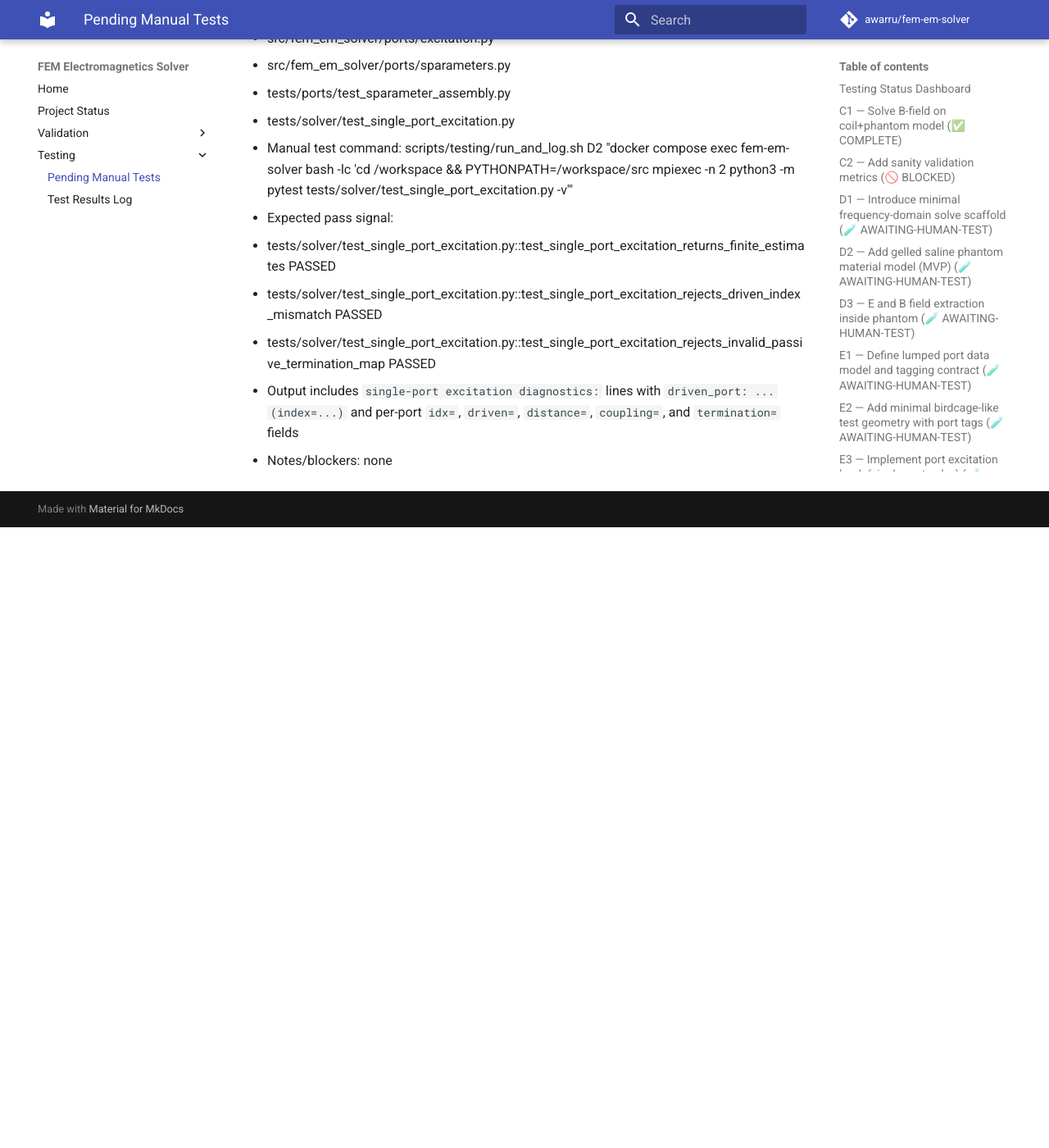
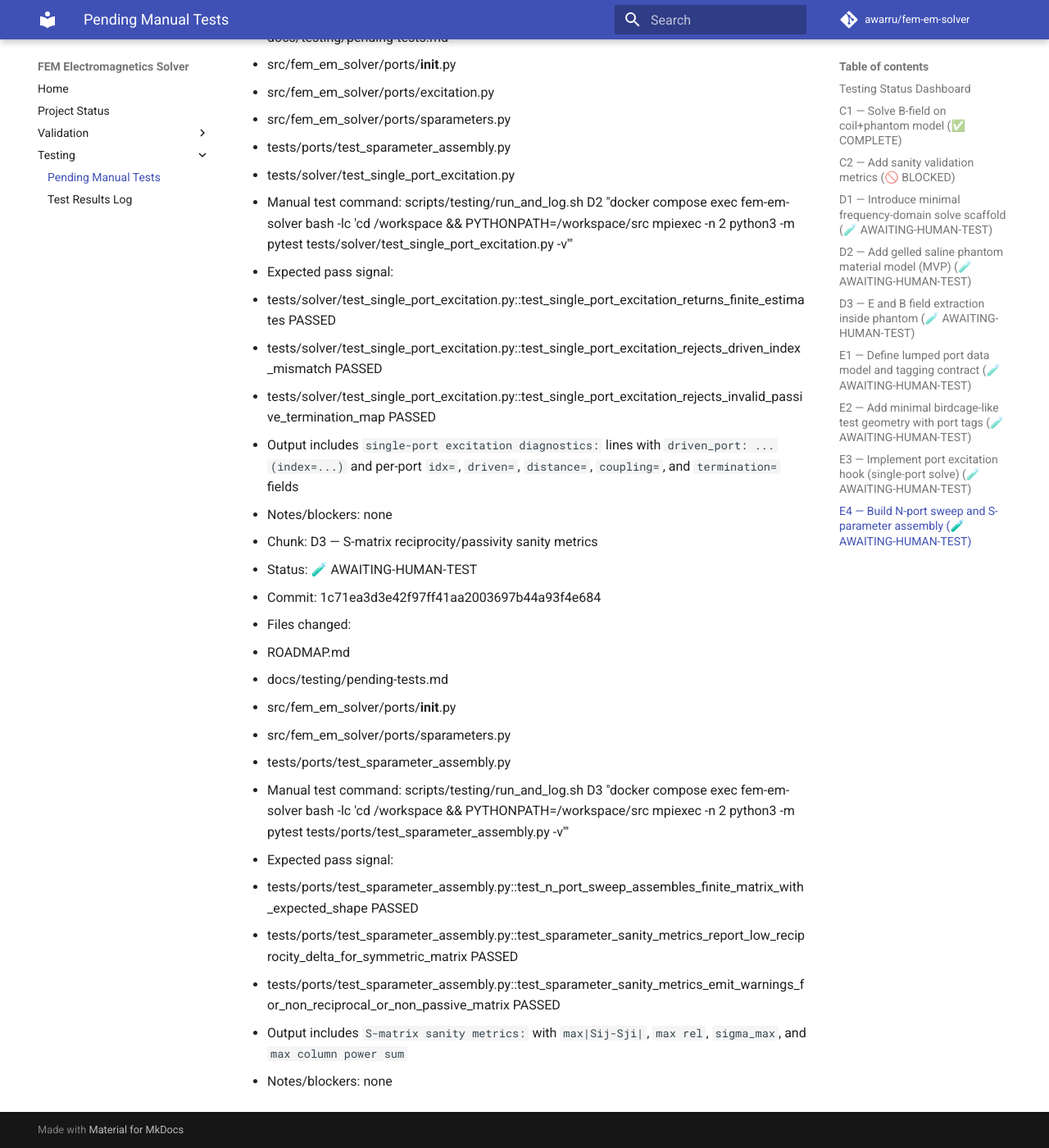
Before and after one commit to awarru/fem-em-solver, an MkDocs documentation site: the page built from docs/testing/pending-tests.md, in a window 1280 px wide and 1400 px high, scrolled down 21927 px. Shown: the whole window at 82% size. Built offline with MkDocs 1.6.1 and Material for MkDocs 9.7.7, drawn with Linux system fonts in a browser that asks for light colours; comment, search, counter and statistics services are not loaded; before the commit the page ends 22570 px from its top, so only the background shows below that; some of the changed text lies outside the part shown.

Commit message:
docs(testing): queue D3 for human verification

```diff
--- a/docs/testing/pending-tests.md
+++ b/docs/testing/pending-tests.md
@@ -44,6 +44,7 @@
 | C6 | 🧪 AWAITING-HUMAN-TEST | `59a69892181593e7228c329077ddd225f508966c` | none |
 | D1 | 🧪 AWAITING-HUMAN-TEST | `4de76c5c30c92f45ba04f4ff2ac75a3f55046e2b` | none |
 | D2 | 🧪 AWAITING-HUMAN-TEST | `9bc581074a33c5f5de2f5102a53f8f5fd01f2b40` | none |
+| D3 | 🧪 AWAITING-HUMAN-TEST | `1c71ea3d3e42f97ff41aa2003697b44a93f4e684` | none |
 | A1 | 🧪 AWAITING-HUMAN-TEST | `79e5cb22abfb2ed757cd30937d6a4d97e5363b29` | none |
 | A2 | 🧪 AWAITING-HUMAN-TEST | `529cc557998f51e48025a7fef4323cc54c259a2d` | none |
 | A3 | 🧪 AWAITING-HUMAN-TEST | `9a61957e79936c9588d15805cfec10509afb76f3` | none |
@@ -590,3 +591,20 @@
   - tests/solver/test_single_port_excitation.py::test_single_port_excitation_rejects_invalid_passive_termination_map PASSED
   - Output includes `single-port excitation diagnostics:` lines with `driven_port: ... (index=...)` and per-port `idx=`, `driven=`, `distance=`, `coupling=`, and `termination=` fields
 - Notes/blockers: none
+
+- Chunk: D3 — S-matrix reciprocity/passivity sanity metrics
+- Status: 🧪 AWAITING-HUMAN-TEST
+- Commit: 1c71ea3d3e42f97ff41aa2003697b44a93f4e684
+- Files changed:
+  - ROADMAP.md
+  - docs/testing/pending-tests.md
+  - src/fem_em_solver/ports/__init__.py
+  - src/fem_em_solver/ports/sparameters.py
+  - tests/ports/test_sparameter_assembly.py
+- Manual test command: scripts/testing/run_and_log.sh D3 "docker compose exec fem-em-solver bash -lc 'cd /workspace && PYTHONPATH=/workspace/src mpiexec -n 2 python3 -m pytest tests/ports/test_sparameter_assembly.py -v'"
+- Expected pass signal:
+  - tests/ports/test_sparameter_assembly.py::test_n_port_sweep_assembles_finite_matrix_with_expected_shape PASSED
+  - tests/ports/test_sparameter_assembly.py::test_sparameter_sanity_metrics_report_low_reciprocity_delta_for_symmetric_matrix PASSED
+  - tests/ports/test_sparameter_assembly.py::test_sparameter_sanity_metrics_emit_warnings_for_non_reciprocal_or_non_passive_matrix PASSED
+  - Output includes `S-matrix sanity metrics:` with `max|Sij-Sji|`, `max rel`, `sigma_max`, and `max column power sum`
+- Notes/blockers: none
```
